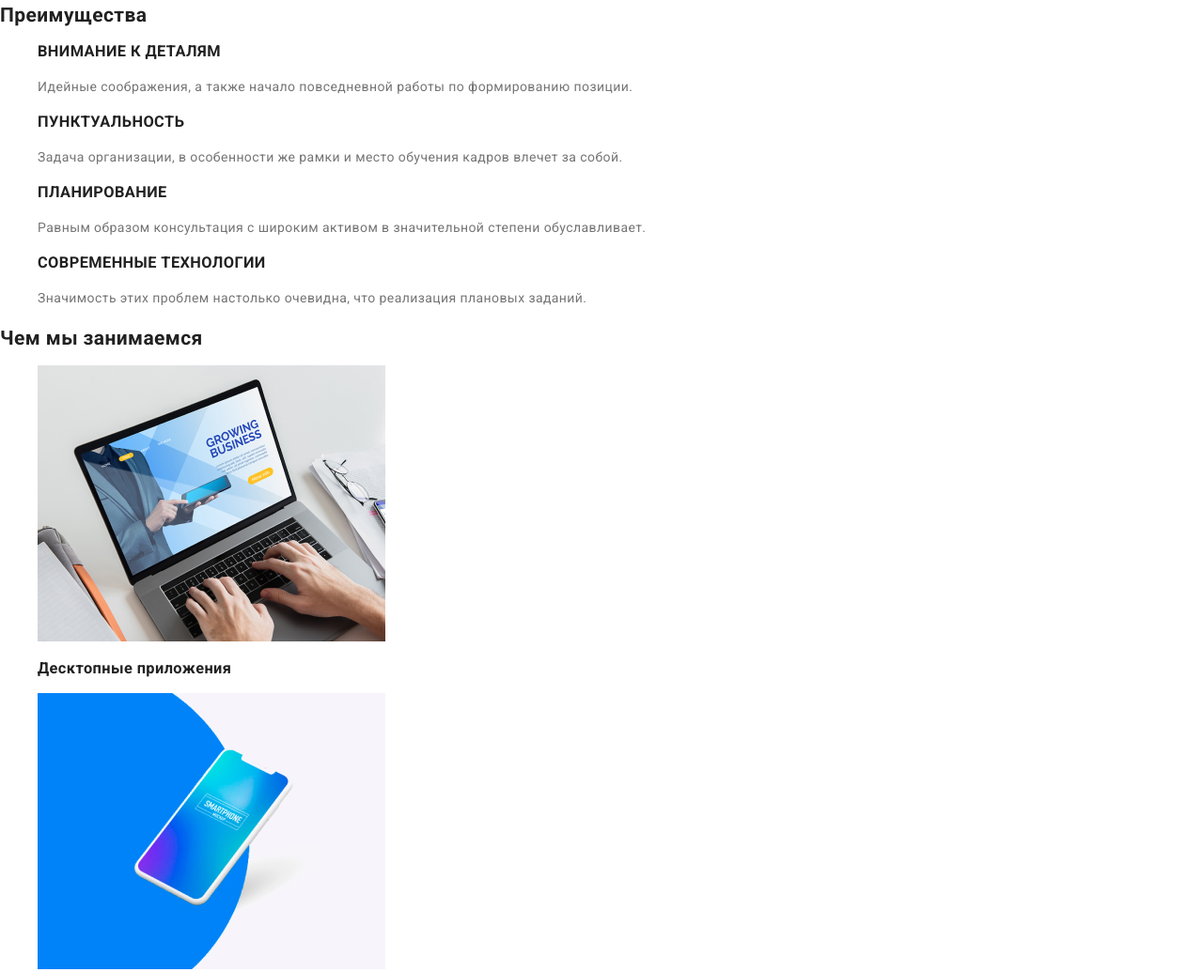
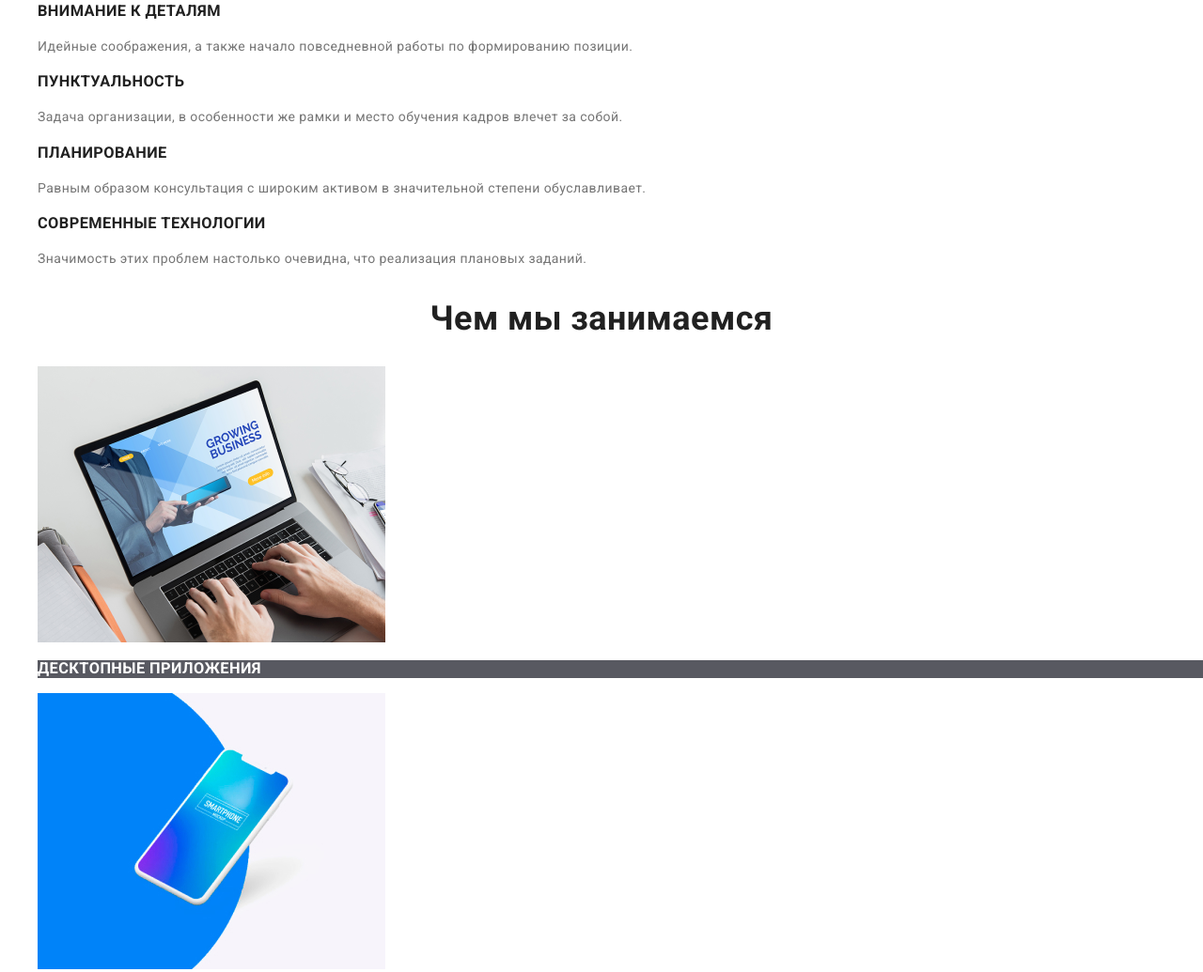
Before and after one commit to grchelka/goit-markup-hw-02, a plain HTML site: page index.html in a window 1280 px wide. Shown: the part 301-1336 px from the top of the page at 94% size. Drawn offline with Linux system fonts and the light colour scheme.

Commit message:
added styles in index.html in section service

```diff
--- a/css/styles.css
+++ b/css/styles.css
@@ -88,6 +88,23 @@ background-color: #188ce8;
 }
 
 /* Набор услуг */
+.service-title {
+    font-weight: bold;
+    font-size: 36px;
+    line-height: 1.17;
+    text-align: center;
+}
+
+.service-list h3 {
+    font-weight: bold;
+    line-height: 1.14;
+    text-transform: uppercase;
+    color: var(--white-textcolor);
+    /* *задаю background чтобы проверить применение цвета к h3 */
+    background: rgba(47, 48, 58, 0.8);
+}
+
+
 
 footer --
 
@@ -119,16 +136,3 @@ font-size: 12px;
 line-height: 2;
 text-align: center;
 letter-spacing: 0.03em;
-
-
-
-<!-- Преимущества -->
-
-
-<p>
-font-family: Roboto;
-font-style: normal;
-font-weight: 400;
-font-size: 14px;
-line-height: 1.7;
-letter-spacing: 0.03em;
--- a/index.html
+++ b/index.html
@@ -43,8 +43,7 @@
 
     <!-- Преимущества -->
     <section class="advantages">
-      <h2>Преимущества</h2>
-      <!--скроем h2 в css-->
+      <!--скроем <h2>Преимущества</h2> в css-->
       <!-- позже используем встроенные svg файлы -->
       <ul class="advantages-list">
         <li>
@@ -79,10 +78,10 @@
     </section>
 
     <!-- Набор услуг -->
-    <section>
-      <h2>Чем мы занимаемся</h2>
+    <section class="service">
+      <h2 class="service-title">Чем мы занимаемся</h2>
 
-      <ul>
+      <ul class="service-list">
         <li>
           <img src="./images/desktop.jpg" alt="Лаптоп" width="370" height="294" />
           <h3>Десктопные приложения</h3>
```
